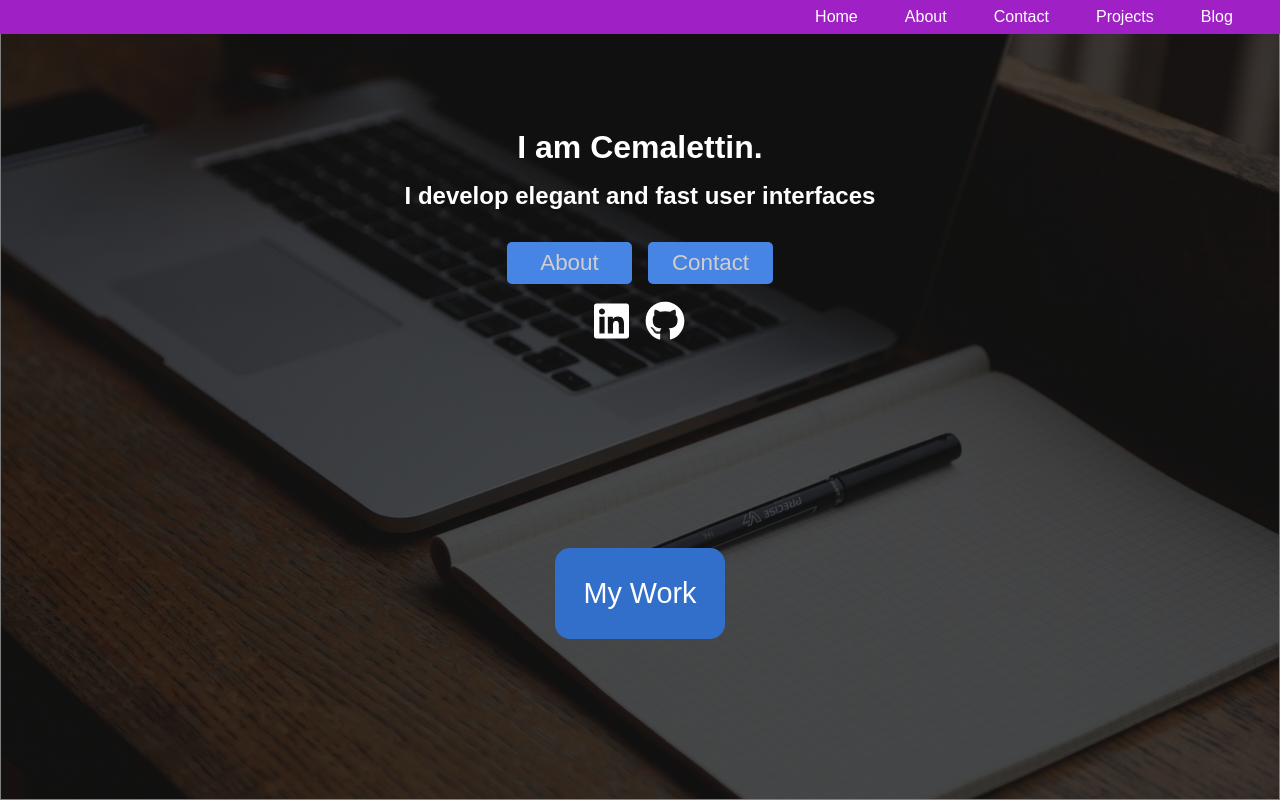
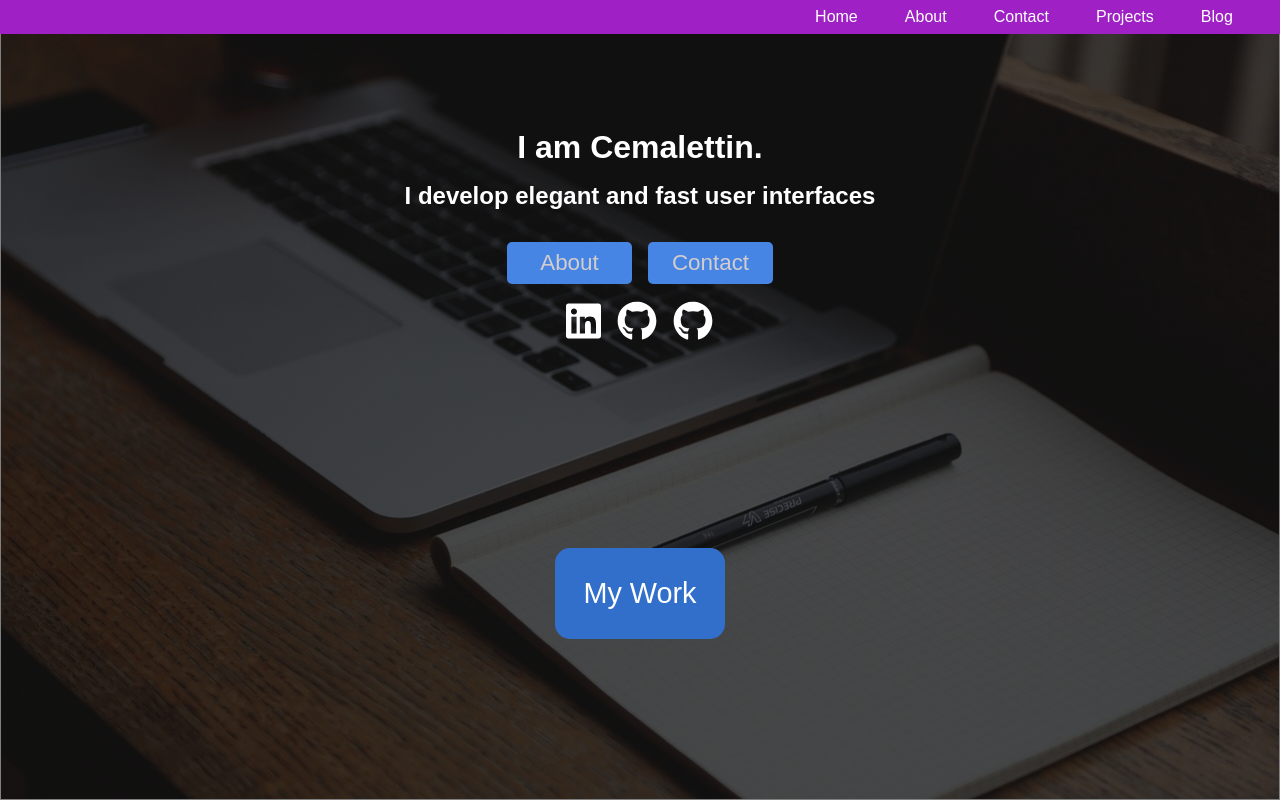
Before and after one commit to cmlttnts/cmlttnts.github.io, a React (Create React App) app: page / in a window 1280 px wide. Shown: the top 800 px of the page. Built offline with nearby package versions, Linux system fonts and the light colour scheme.

Commit message:
Add hover effects for github icons

```diff
--- a/src/Components/Home/Home.scss
+++ b/src/Components/Home/Home.scss
@@ -52,9 +52,21 @@
     a {
       font-size: 2.5rem;
       color: white;
+      position: relative;
     }
-    a:first-child {
+    a:not(:last-child) {
       margin-right: 1rem;
+    }
+    span {
+      display: none;
+      position: absolute;
+      font-size: 1rem;
+    }
+
+    a:hover span {
+      bottom: -40px;
+      left: 0px;
+      display: inline;
     }
   }
   .ctaHomeSec {
--- a/src/Components/Home/Home.tsx
+++ b/src/Components/Home/Home.tsx
@@ -1,8 +1,8 @@
-import './Home.scss';
-import navMain from 'navMain';
-import Navigation from 'Components/Navigation/Navigation';
+import "./Home.scss";
 
-import React from 'react';
+import Navigation from "Components/Navigation/Navigation";
+import React from "react";
+import navMain from "navMain";
 
 const Home = (): JSX.Element => {
   return (
@@ -11,24 +11,24 @@ const Home = (): JSX.Element => {
         <h1>I am Cemalettin.</h1>
         <h2>I develop elegant and fast user interfaces</h2>
         <div className="HeaderSec">
-          <a className="ctaHomeSec" href="#about">About</a>
-          <a className="ctaHomeSec" href="#contact">Contact</a>
+          <a className="ctaHomeSec" href="#about">
+            About
+          </a>
+          <a className="ctaHomeSec" href="#contact">
+            Contact
+          </a>
         </div>
         <div className="SocialLinks">
-          <a
-            href="https://www.linkedin.com/in/cemalettintas/"
-            target="_blank"
-            rel="noopener noreferrer"
-          >
+          <a href="https://www.linkedin.com/in/cemalettintas/" target="_blank" rel="noopener noreferrer">
             <i className="fab fa-linkedin"></i>
           </a>
-          <a
-            href="https://github.com/cmlttnts"
-            target="_blank"
-            rel="noopener noreferrer"
-          >
+          <a href="https://github.com/cemalettin-simsoft" target="_blank" rel="noopener noreferrer">
             <i className="fab fa-github"></i>
-
+            <span className="tooltip">Work Account</span>
+          </a>
+          <a href="https://github.com/cmlttnts" target="_blank" rel="noopener noreferrer">
+            <i className="fab fa-github"></i>
+            <span className="tooltip">Personal Account</span>
           </a>
         </div>
       </header>
```
